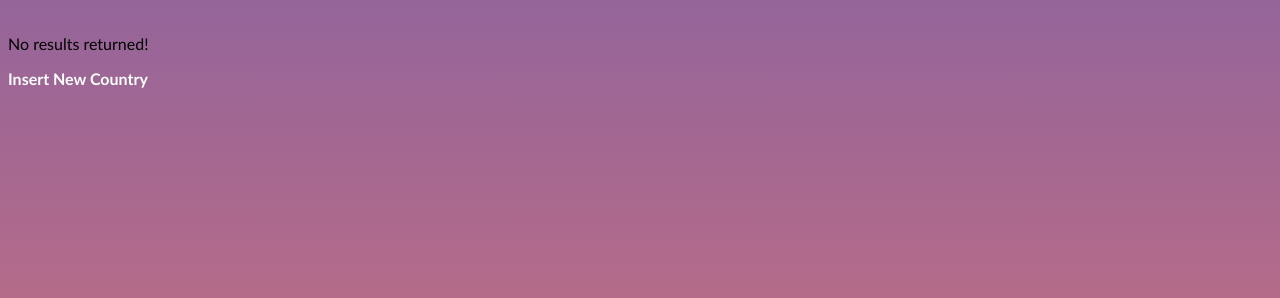
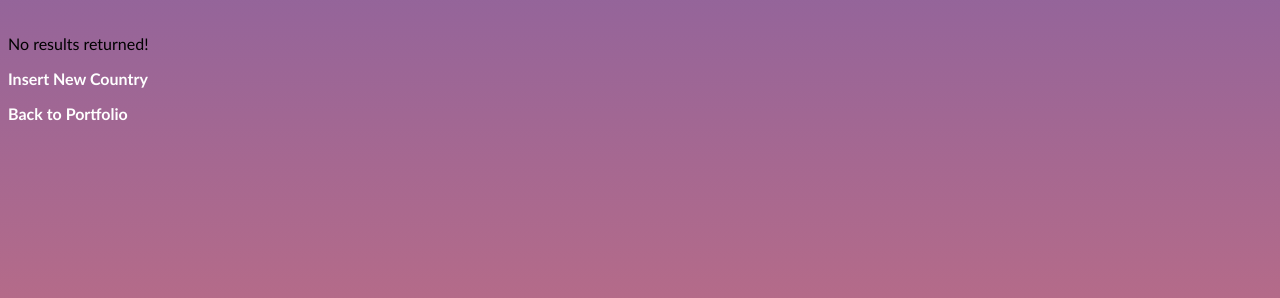
Before and after one commit to Al-1-0/PHP-Countries, a PHP site: page / in a window 1280 px wide. Shown: the part 267-565 px from the top of the page. Run offline with PHP 8.4, Linux system fonts and the light colour scheme; data that the repository does not hold is empty.

Commit message:
Update Index.php

```diff
--- a/index.php
+++ b/index.php
@@ -72,5 +72,6 @@
         $conn->close();
         ?>
         <p><a href="insertform.php">Insert New Country</a></p>
+        <p><a href="index.html">Back to Portfolio</a></p>
     </body>
 </html>
--- a/updateform.php
+++ b/updateform.php
@@ -4,6 +4,7 @@
         <title>Update Countries</title>
         <meta charset="UTF-8">
         <meta name="viewport" content="width=device-width, initial-scale=1.0">
+        <link rel="stylesheet" href="style.css">
         <style>
             a
             {
```
